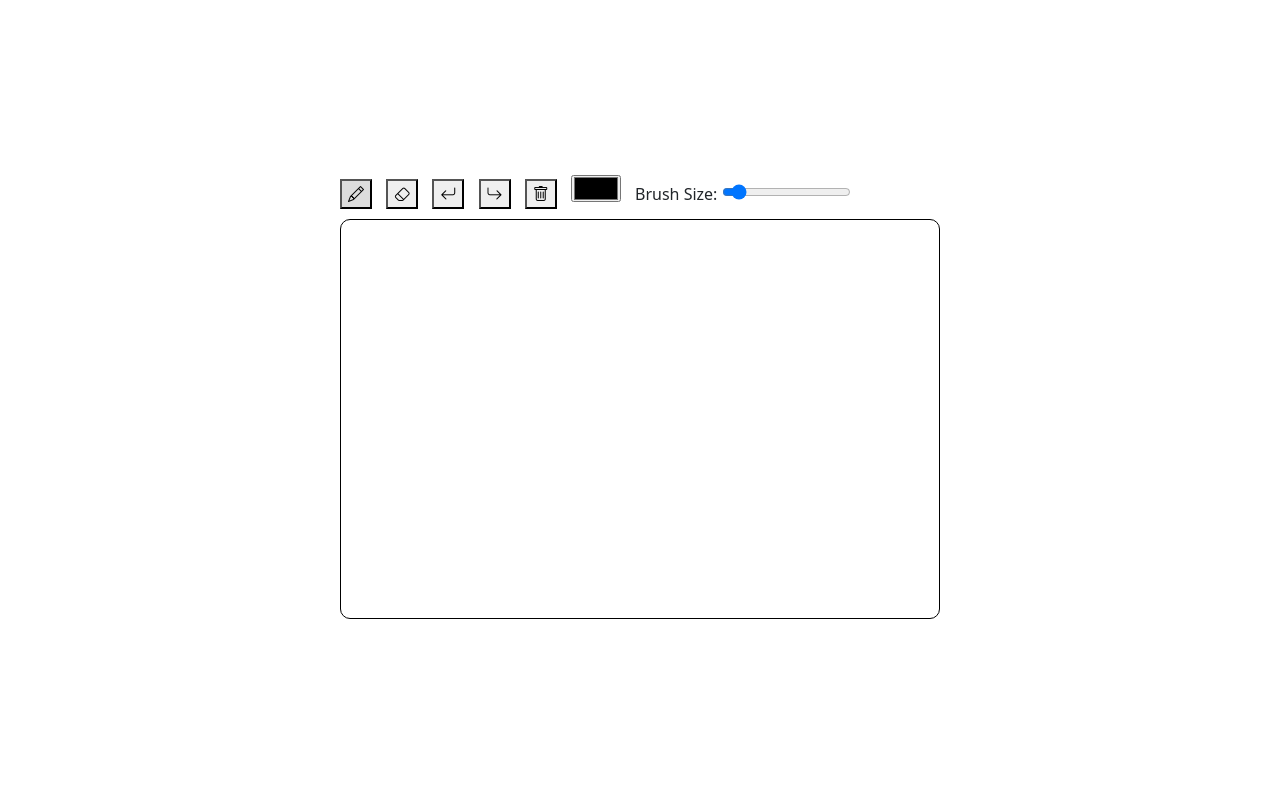
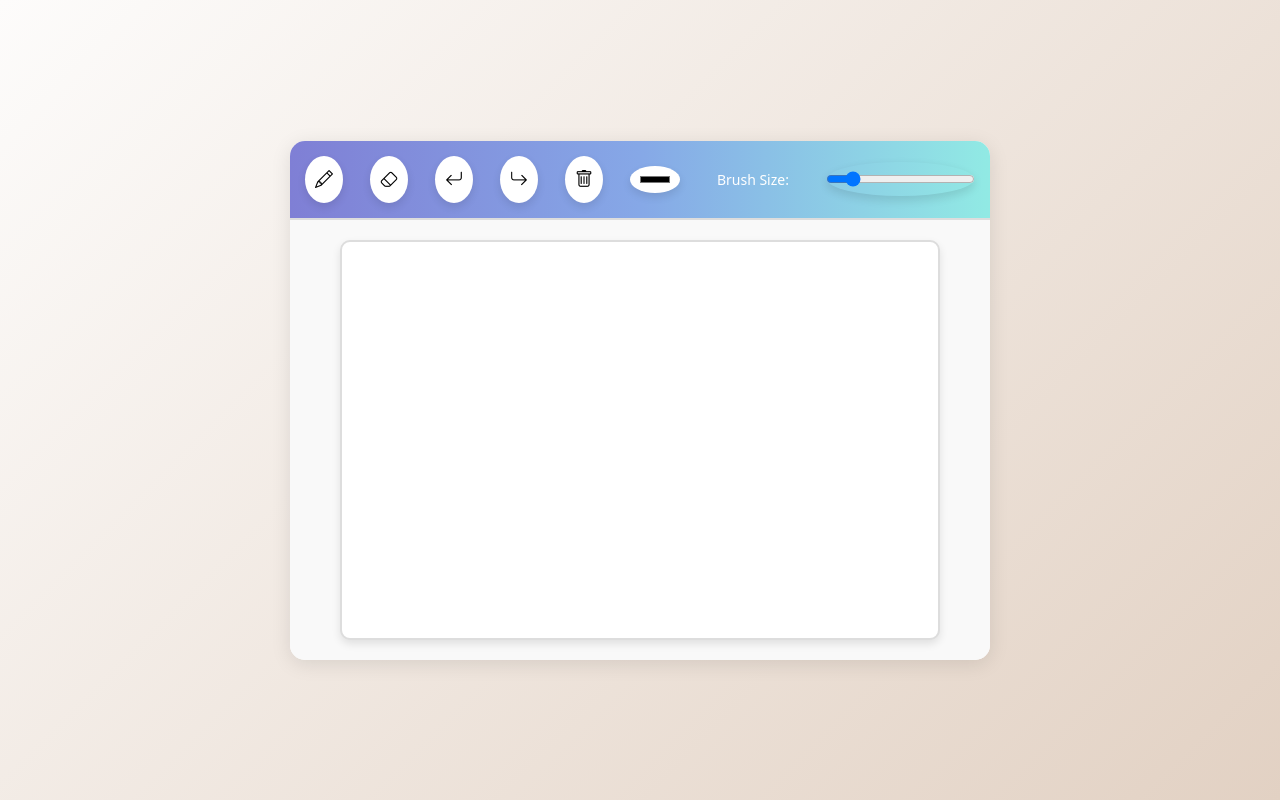
Before and after one commit to Rohitsah12/DrawingBoardapp, a plain HTML site: page index.html in a window 1280 px wide. Drawn offline with nearby package versions, Linux system fonts and the light colour scheme.

Commit message:
upadetd ui css

```diff
--- a/style.css
+++ b/style.css
@@ -1,25 +1,75 @@
-body{
+body {
+    margin: 0;
+    font-family: Arial, sans-serif;
     display: flex;
-    flex-direction:column;
     justify-content: center;
+    align-items: center;
+    background: linear-gradient(135deg, #fdfcfb, #e2d1c3);
     height: 100vh;
+}
+
+#appContainer {
+    width: 700px;
+    display: flex;
+    flex-direction: column;
     align-items: center;
-    margin: 0;
+    box-shadow: 0 4px 20px rgba(0, 0, 0, 0.1);
+    background-color: #fff;
+    border-radius: 15px;
+    overflow: hidden;
 }
-#drawingCanvas{
-    border: 1px solid black;
+
+#toolbar {
+    display: flex;
+    justify-content: space-between;
+    align-items: center;
+    padding: 15px;
+    background: linear-gradient(90deg, #7f7fd5, #86a8e7, #91eae4);
+    width: 100%;
+    box-shadow: 0px 4px 8px rgba(0, 0, 0, 0.2);
+}
+
+.toolItem {
+    background-color: #fff;
+    border: none;
+    border-radius: 50%;
+    padding: 10px;
+    font-size: 18px;
+    cursor: pointer;
+    transition: transform 0.2s, background-color 0.2s;
+    box-shadow: 0px 4px 8px rgba(0, 0, 0, 0.1);
+}
+
+.toolItem:hover {
+    transform: scale(1.1);
+    background-color: #f0f0f0;
+}
+
+.toolItem:active {
+    transform: scale(0.95);
+}
+
+.toolLabel {
+    font-size: 14px;
+    color: #fff;
+    margin: 0 10px;
+}
+
+#canvasContainer {
+    display: flex;
+    justify-content: center;
+    align-items: center;
+    padding: 20px;
+    background-color: #f9f9f9;
+    border-top: 2px solid #ddd;
+    width: 100%;
+}
+
+#drawingCanvas {
+    border: 2px solid #ddd;
     border-radius: 10px;
+    background: #fff;
     width: 600px;
     height: 400px;
+    box-shadow: 0px 4px 8px rgba(0, 0, 0, 0.1);
 }
-#toolbar{
-    margin-bottom: 10px;
-}
-
-.toolItem{
-    margin-right: 10px;
-}
-
-.active{
-    background-color: #ddd;
-}
```
